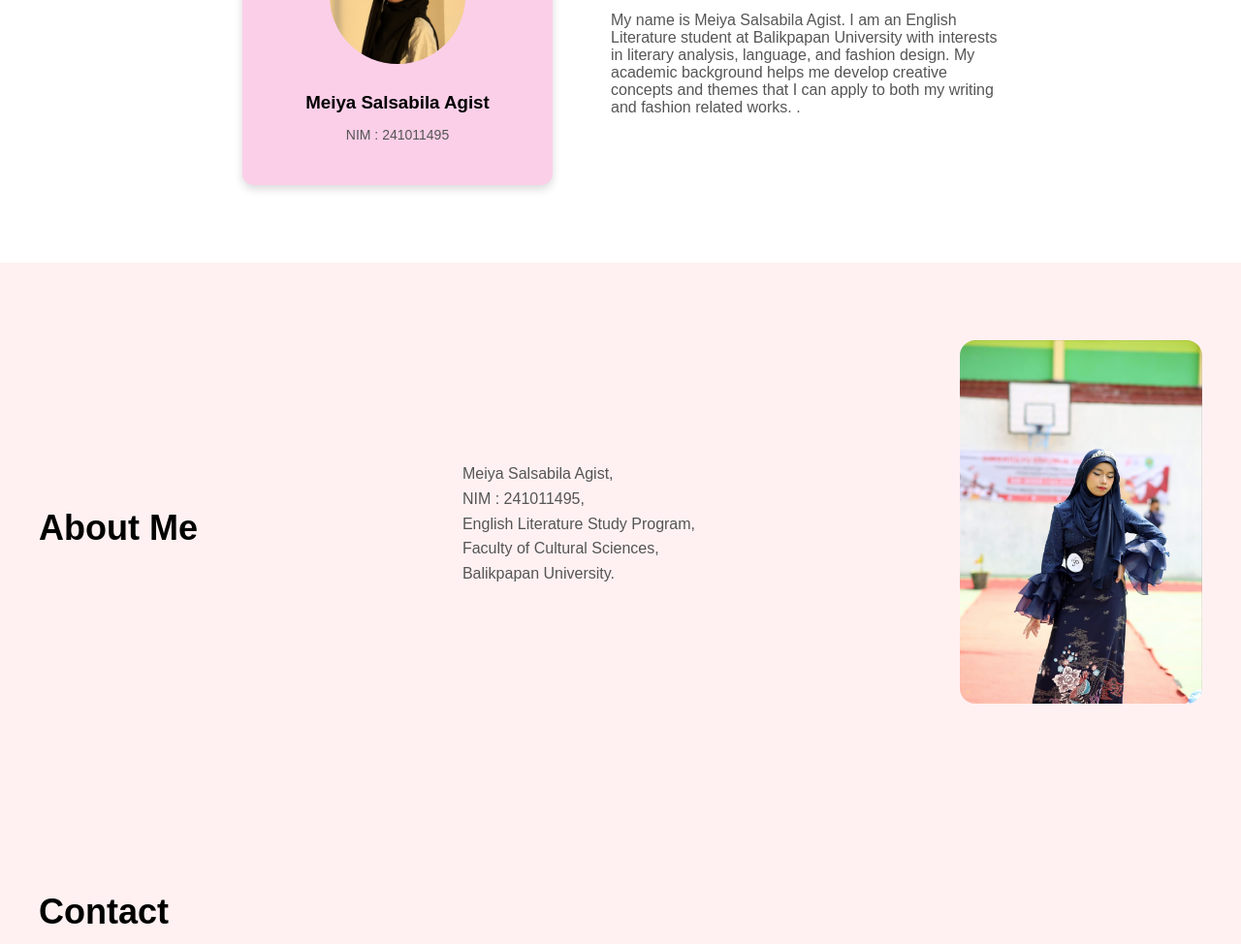
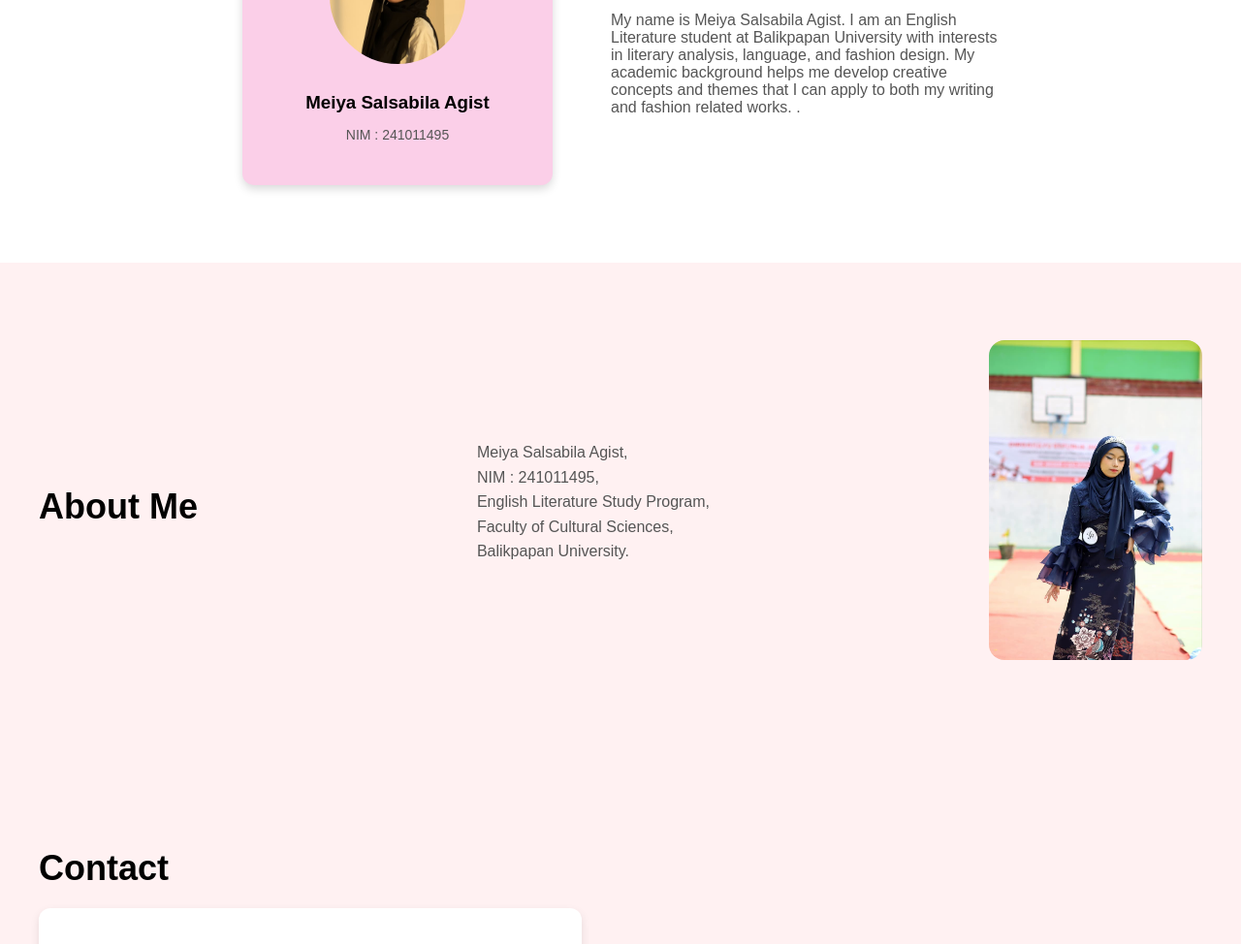
Before and after one commit to MeiyaSalsabilaAgist/Portfolio, a plain HTML site: page index.html in a window 1280 px wide. Shown: the part 242-1216 px from the top of the page at 97% size. Drawn offline with Linux system fonts and the light colour scheme.

Commit message:
Update index.html

```diff
--- a/index.html
+++ b/index.html
@@ -113,18 +113,22 @@
     a:hover {
       text-decoration: underline;
     }
+    #About_Me {
+      display: flex;
+      justify-content: space-between;
+      align-items: center;
+      gap: 40px;
+      flex-wrap: wrap;
+    }
+    .about-content {
+      max-width: 500px;
+    }
     .about-image img {
-      width: 250px;
+      width: 220px;
       height: auto;
       border-radius: 16px;
     }
-    #About_Me {
-  display: flex;
-  align-items: center;
-  justify-content: space-between;
-  gap: 40px;
-  flex-wrap: wrap;
-}
+
   </style>
 </head>
 <body>
```
